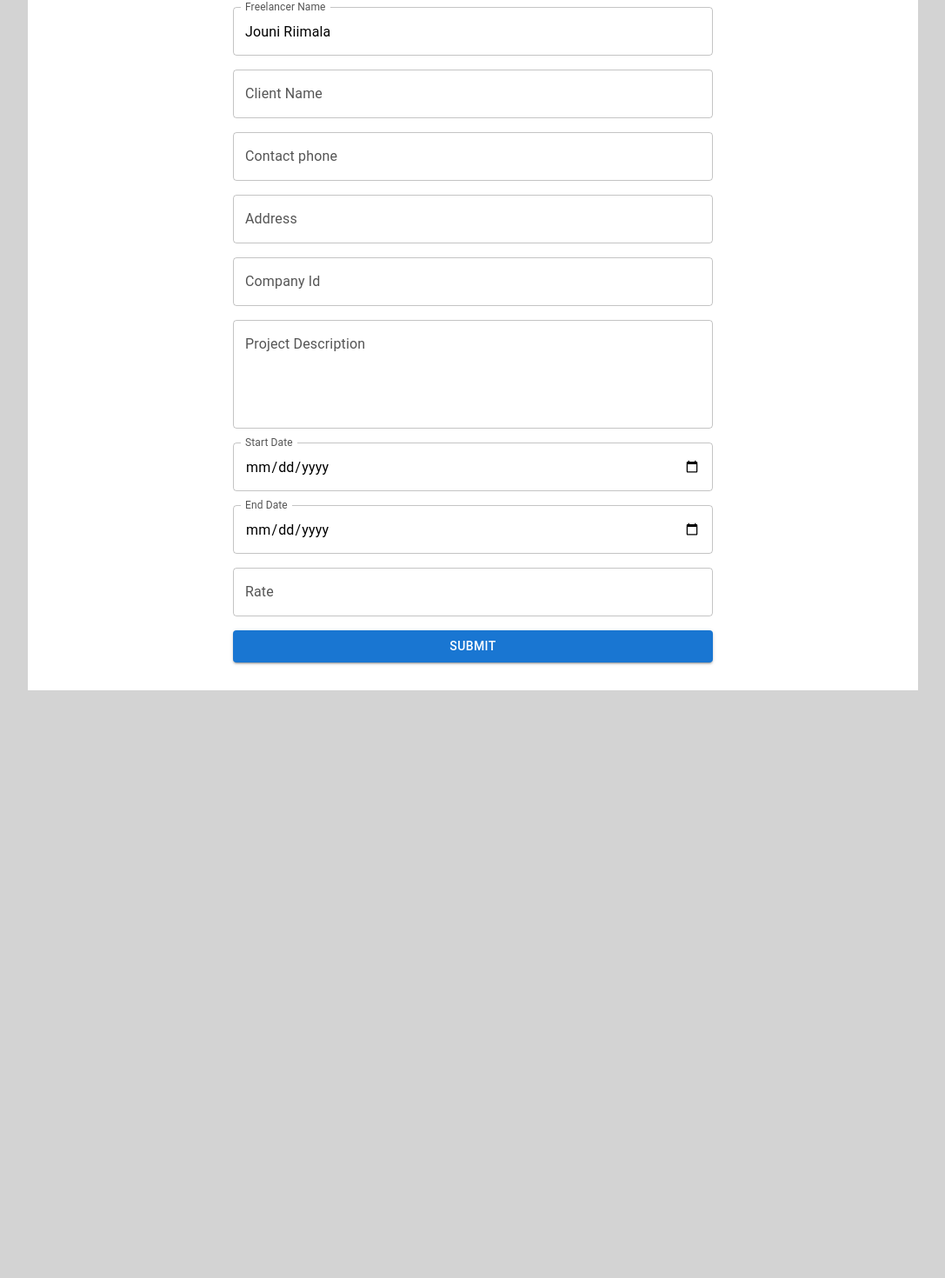
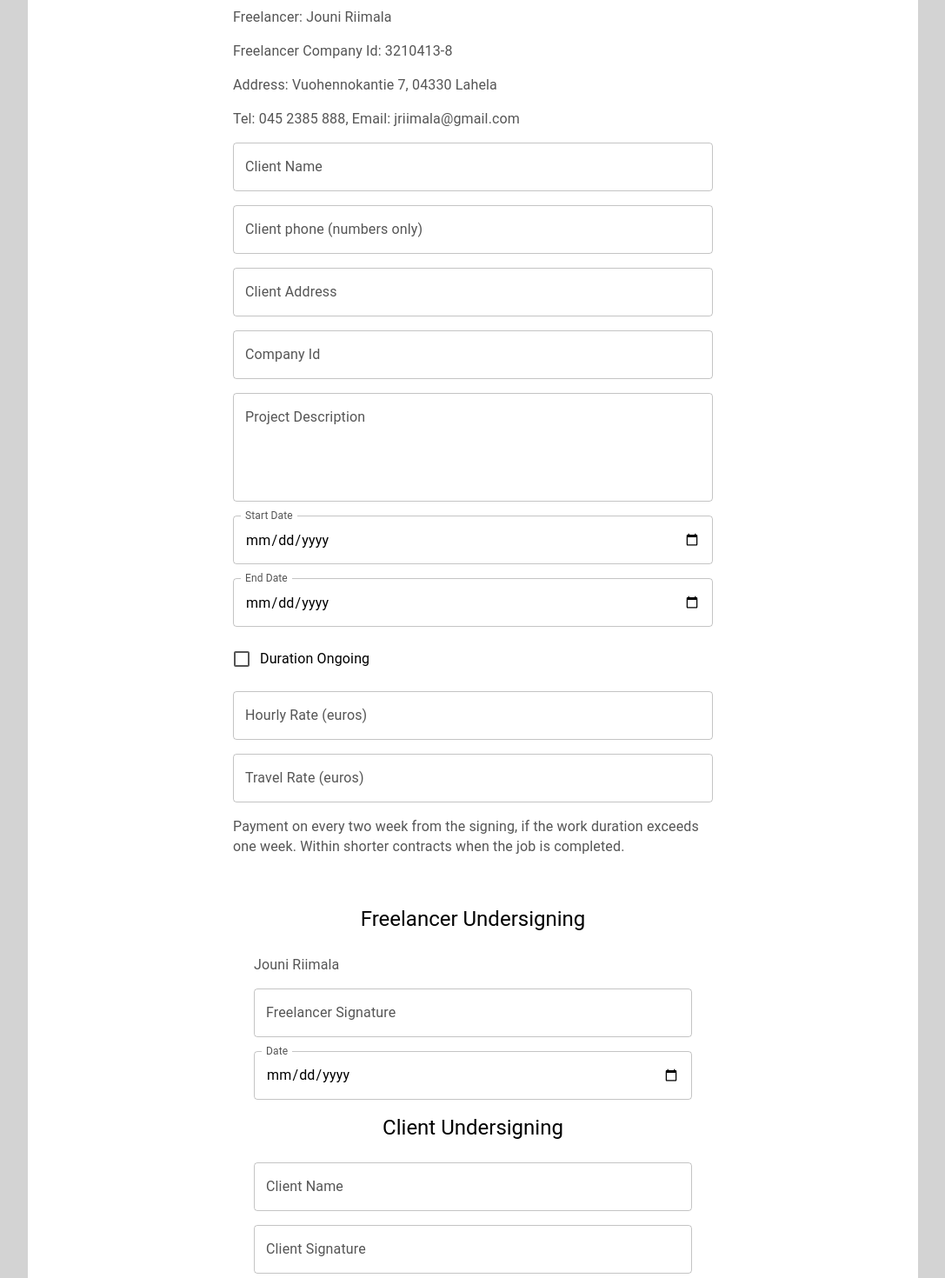
Before and after one commit to JouniR68/CV, a React (Vite) app: page /contract in a window 1280 px wide. Shown: the part 372-1842 px from the top of the page at 87% size, without its empty margins (96-1183 px from the left). Before the commit the page ends 1168 px from the top, so only its background shows below. Built offline with nearby package versions, Linux system fonts and the light colour scheme.

Commit message:
Duration field usage optimization

```diff
--- a/src/components/Contract.jsx
+++ b/src/components/Contract.jsx
@@ -1,5 +1,8 @@
-import React, { useState } from 'react';
-import { Container, TextField, Button, Box, Typography, MenuItem } from '@mui/material';
+import { useState } from 'react';
+import { Container, FormLabel, FormControlLabel, Checkbox, TextField, Button, Box, Typography, MenuItem, IconButton } from '@mui/material';
+import Undersigning from './Undersigning';
+import { db } from "../firebase";
+import { collection, addDoc } from "firebase/firestore";
 
 const ContractForm = () => {
     const [form, setForm] = useState({
@@ -11,12 +14,19 @@ const ContractForm = () => {
         projectDescription: '',
         startDate: '',
         endDate: '',
-        rate: ''
+        duration: false,
+        rate: '',
+        travelrate: ''
     });
 
     const [errors, setErrors] = useState({});
 
+
     const handleChange = (e) => {
+
+        if (form.startDate || form.endDate) { setForm((prev) => ({ ...prev, duration: !prev.duration })) }
+
+
         const { name, value } = e.target;
         setForm({ ...form, [name]: value });
         setErrors({ ...errors, [name]: '' });
@@ -46,24 +56,19 @@ const ContractForm = () => {
         }
 
 
-        if (!form.companyId.length < 8) {
-            tempErrors.clientName = 'Company Id (Y-id) incorrect';
+        if (!form.companyId) {
+            tempErrors.companyId = 'Company Id (Y-id) incorrect';
             isValid = false;
         }
         if (!form.projectDescription) {
             tempErrors.projectDescription = 'Project description is required';
             isValid = false;
         }
-        if (!form.startDate) {
-            tempErrors.startDate = 'Start date is required';
-            isValid = false;
-        }
-        if (!form.endDate) {
-            tempErrors.endDate = 'End date is required';
-            isValid = false;
-        }
-        if (!form.rate) {
-            tempErrors.rate = 'Rate is required';
+
+
+
+        if (!form.rate || !form.travelrate) {
+            tempErrors.rate = 'Rate is required, freelancer to fullfill';
             isValid = false;
         }
 
@@ -75,8 +80,10 @@ const ContractForm = () => {
         e.preventDefault();
         if (validate()) {
             // Handle form submission, e.g., send form to the server
+            console.log("the form is validated")
             try {
                 if (form != undefined || form != "") {
+                    console.log("Sending form")
                     const contractRef = await addDoc(collection(db, "Contracts"), form);
                     console.log("document written with id: ", contractRef.id) + " with form: " + form;
                     navigate('/thanks')
@@ -87,24 +94,6 @@ const ContractForm = () => {
         }
         console.log('Form form:', form);
     }
-
-
-/*
-        <TextField
-          label="Currency"
-          name="currency"
-          select
-          value={form.currency}
-          onChange={handleChange}
-        >
-          <MenuItem value="USD">USD</MenuItem>
-          <MenuItem value="EUR">EUR</MenuItem>
-          <MenuItem value="GBP">GBP</MenuItem>
-          <MenuItem value="INR">INR</MenuItem>
-        </TextField>
-
-*/
-
 
     return (
         <Container maxWidth="sm">
@@ -121,14 +110,11 @@ return (
                 <Typography variant="h4" gutterBottom>
                     IT Freelancer Work Contract
                 </Typography>
-            <TextField
-                label="Freelancer Name"
-                name="freelancerName"
-                value={form.freelancerName}
-                onChange={handleChange}
-                error={Boolean(errors.freelancerName)}
-                helperText={errors.freelancerName}
-            />
+                <FormLabel sx={{ textAlign: "left" }}>Freelancer: Jouni Riimala</FormLabel>
+                <FormLabel sx={{ textAlign: "left" }}>Freelancer Company Id: 3210413-8</FormLabel>
+                <FormLabel sx={{ textAlign: "left" }}>Address: Vuohennokantie 7, 04330 Lahela</FormLabel>
+                <FormLabel sx={{ textAlign: "left" }}>Tel: 045 2385 888, Email: jriimala@gmail.com</FormLabel>
+
                 <TextField
                     label="Client Name"
                     name="clientName"
@@ -139,7 +125,8 @@ return (
                 />
 
                 <TextField
-                label="Contact phone"
+                    label="Client phone (numbers only)"
+                    type="number"
                     name="phone"
                     value={form.phone}
                     onChange={handleChange}
@@ -148,7 +135,7 @@ return (
                 />
 
                 <TextField
-                label="Address"
+                    label="Client Address"
                     name="address"
                     value={form.address}
                     onChange={handleChange}
@@ -165,7 +152,6 @@ return (
                     helperText={errors.companyId}
                 />
 
-
                 <TextField
                     label="Project Description"
                     name="projectDescription"
@@ -176,6 +162,7 @@ return (
                     multiline
                     rows={4}
                 />
+
                 <TextField
                     label="Start Date"
                     name="startDate"
@@ -200,17 +187,35 @@ return (
                         shrink: true,
                     }}
                 />
+
+                <FormControlLabel name="duration" control={<Checkbox value={form.duration} />} label="Duration Ongoing" />
+
+
                 <TextField
-                label="Rate"
+                    label="Hourly Rate (euros)"
                     name="rate"
                     value={form.rate}
                     onChange={handleChange}
                     error={Boolean(errors.rate)}
                     helperText={errors.rate}
                 />
+
+                <TextField
+                    label="Travel Rate (euros)"
+                    name="travelrate"
+                    value={form.travelrate}
+                    onChange={handleChange}
+                    error={Boolean(errors.travelrate)}
+                    helperText={errors.travelrate}
+                />
+
+                <FormLabel sx={{ textAlign: "left" }}>Payment on every two week from the signing, if the work duration exceeds one week. Within shorter contracts when the job is completed.</FormLabel>
+                <Undersigning />
+
                 <Button type="submit" variant="contained" color="primary">
                     Submit
                 </Button>
+
             </Box>
         </Container>
     );
--- a/src/components/Customer.jsx
+++ b/src/components/Customer.jsx
@@ -8,6 +8,23 @@ import {
 import { db } from "../firebase";
 import { collection, addDoc } from "firebase/firestore";
 import { useNavigate } from "react-router-dom";
+
+/*
+  <TextField
+          style={{ width: "500px", margin: "5px" }}
+          id="description"
+          type="text"
+          label="I need / message:"
+          variant="outlined"
+          required
+          value={data.description}
+          multiline
+          rows={6}
+          onChange={handleChange}
+        />
+        <br />
+*/
+
 
 export default function AddData(props) {
   const { application } = props;
@@ -197,19 +214,7 @@ export default function AddData(props) {
 
 
         <br />
-        <TextField
-          style={{ width: "500px", margin: "5px" }}
-          id="description"
-          type="text"
-          label="I need / message:"
-          variant="outlined"
-          required
-          value={data.description}
-          multiline
-          rows={6}
-          onChange={handleChange}
-        />
-        <br />
+
         <Button variant="contained" color="primary" onClick={() => save()}>
           SAVE
         </Button>
--- a/src/components/Services.jsx
+++ b/src/components/Services.jsx
@@ -16,7 +16,7 @@ export default function Services() {
 
 
   const register = () => {
-    navigate('/register')
+    navigate('/contract')
   }
 
 
--- /dev/null
+++ b/src/components/Undersigning.jsx
@@ -0,0 +1,96 @@
+import React, { useState } from 'react';
+import { Container, TextField, Typography, Box, FormLabel } from '@mui/material';
+
+const Undersigning = () => {
+    const [form, setForm] = useState({
+        freelancerName: '',
+        freelancerSignature: '',
+        freelancerDate: '',
+        clientName: '',
+        clientSignature: '',
+        clientDate: ''
+    });
+
+    const handleChange = (e) => {
+        const { name, value } = e.target;
+        setForm({
+            ...form,
+            [name]: value
+        });
+    };
+
+    const handleSubmit = (e) => {
+        e.preventDefault();
+        // Handle form submission
+        console.log('Undersigning form data:', form);
+    };
+
+    return (
+        <Container maxWidth="sm">
+            <Box
+                component="form"
+                onSubmit={handleSubmit}
+                sx={{
+                    display: 'flex',
+                    flexDirection: 'column',
+                    gap: 2,
+                    mt: 5,
+                }}
+            >
+                <Typography variant="h5" gutterBottom>
+                    Freelancer Undersigning
+                </Typography>
+                <FormLabel sx={{ textAlign: "left" }}>Jouni Riimala</FormLabel>
+                <TextField
+                    label="Freelancer Signature"
+                    name="freelancerSignature"
+                    value={form.freelancerSignature}
+                    onChange={handleChange}
+                />
+                <TextField
+                    label="Date"
+                    name="freelancerDate"
+                    type="date"
+                    value={form.freelancerDate}
+                    onChange={handleChange}
+                    InputLabelProps={{
+                        shrink: true,
+                    }}
+                />
+
+                <Typography variant="h5" gutterBottom>
+                    Client Undersigning
+                </Typography>
+                <TextField
+                    label="Client Name"
+                    name="clientName"
+                    value={form.clientName}
+                    onChange={handleChange}
+                />
+                <TextField
+                    label="Client Signature"
+                    name="clientSignature"
+                    value={form.clientSignature}
+                    onChange={handleChange}
+                />
+                <TextField
+                    label="Date"
+                    name="clientDate"
+                    type="date"
+                    value={form.clientDate}
+                    onChange={handleChange}
+                    InputLabelProps={{
+                        shrink: true,
+                    }}
+                />
+
+
+                <FormLabel sx={{ textAlign: "left" }}>Electronical signing not yet supported, pls print the form and sign it and send the undersigned file to jriimala@gmail.com</FormLabel>
+
+            </Box>
+        </Container>
+    );
+};
+
+export default Undersigning;
+``
```
Lines whose indentation alone changed are shown as unchanged.
